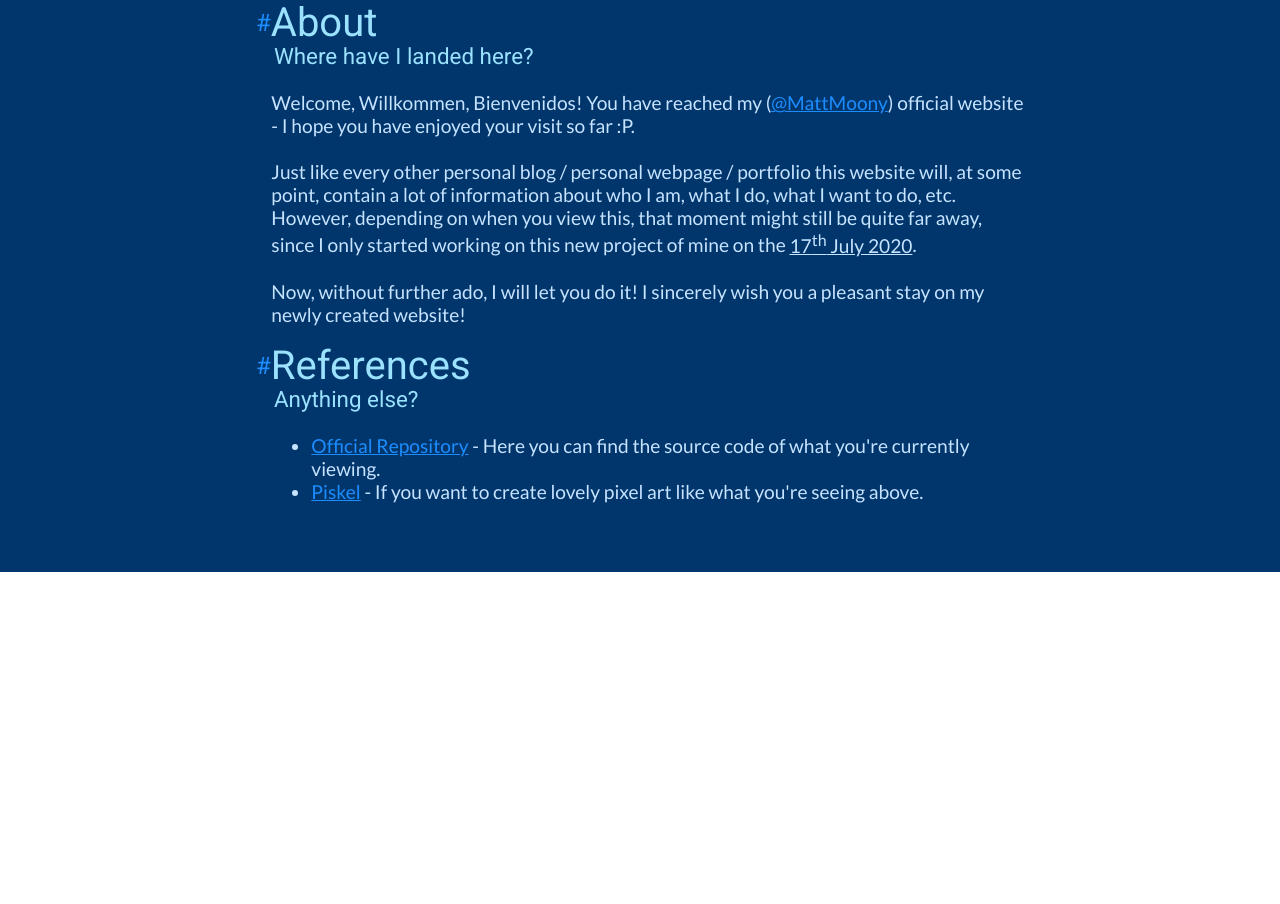
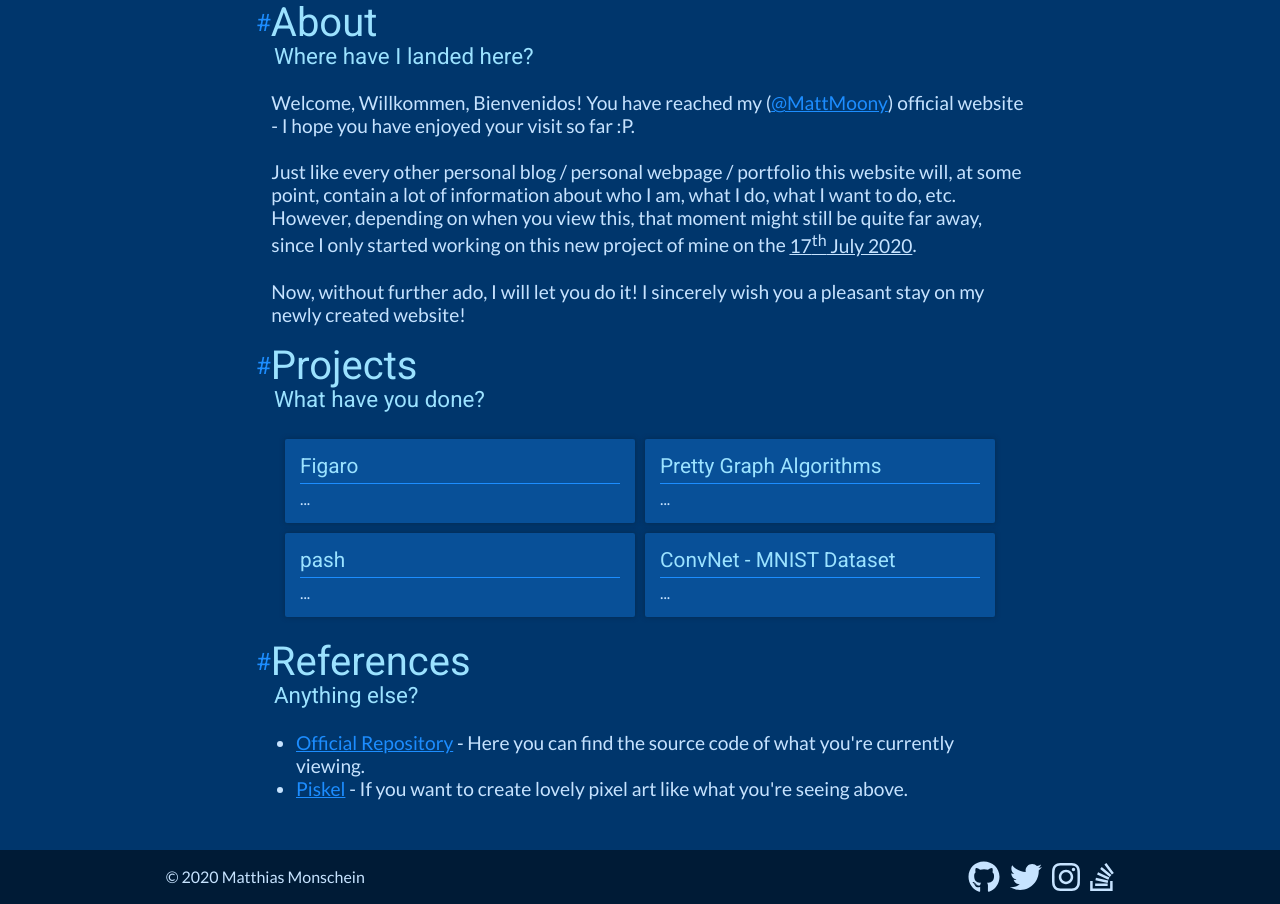
Before and after one commit to MattMoony/MattMoony.github.io, a Gatsby site: page / in a window 1280 px wide. Shown: the part 1117-2021 px from the top of the page. Before the commit the page ends 1689 px from the top, so only its background shows below. Built offline with nearby package versions, Linux system fonts and the light colour scheme; Gatsby itself is replaced by a stand-in of ours; a web font is replaced by a local one.

Commit message:
🚧 preparing for new features

```diff
--- a/package.json
+++ b/package.json
@@ -6,6 +6,7 @@
   "author": "Kyle Mathews <mathews.kyle@gmail.com>",
   "dependencies": {
     "@fortawesome/fontawesome-svg-core": "^1.2.30",
+    "@fortawesome/free-brands-svg-icons": "^5.14.0",
     "@fortawesome/free-solid-svg-icons": "^5.14.0",
     "@fortawesome/react-fontawesome": "^0.1.11",
     "gatsby": "^2.23.12",
--- /dev/null
+++ b/src/components/Footer.module.scss
@@ -0,0 +1,46 @@
+$textColor: #C6E3FF;
+$darkestColor: #001B36;
+$brightColor: #1C8DFF;
+
+.footer {
+    padding: 7.5px;
+    background-color: $darkestColor;
+    text-align: center;
+    font-family: 'Lato', sans-serif;
+    color: $textColor;
+
+    & > div {
+        width: 75%;
+        display: flex;
+        justify-content: space-between;
+        align-items: center;
+        margin: 0 auto;
+        box-sizing: border-box;
+
+        @media only screen and (max-width: 600px) {
+            width: 100%;
+            padding: 0 10px;
+        }
+
+        & > div {
+            & > a {
+                font-size: 2em;
+                color: inherit;
+                transition: .2s ease;
+                margin: 0 5px;
+
+                &:first-child {
+                    margin-left: 0;
+                }
+
+                &:last-child {
+                    margin-right: 0;
+                }
+
+                &:hover {
+                    color: $brightColor !important;
+                }
+            }
+        }
+    }
+}
--- /dev/null
+++ b/src/components/Footer.tsx
@@ -0,0 +1,24 @@
+import React from 'react';
+import style from './Footer.module.scss';
+import { FontAwesomeIcon } from '@fortawesome/react-fontawesome';
+import { faGithub, faTwitter, faInstagram, faStackOverflow } from '@fortawesome/free-brands-svg-icons';
+
+export default class Footer extends React.Component {
+  public render (): React.ReactElement {
+    return (
+      <footer className={style.footer}>
+        <div>
+          <div>
+            &copy; 2020 Matthias Monschein
+          </div>
+          <div>
+            <a href="https://github.com/MattMoony/"><FontAwesomeIcon icon={faGithub} /></a>
+            <a href="https://twitter.com/MattMoony/"><FontAwesomeIcon icon={faTwitter} /></a>
+            <a href="https://instagram.com/matt_moony"><FontAwesomeIcon icon={faInstagram} /></a>
+            <a href="https://stackoverflow.com/users/9143069/matthias-m"><FontAwesomeIcon icon={faStackOverflow} /></a>
+          </div>
+        </div>
+      </footer>
+    );
+  }
+};
--- a/src/components/MainHeader.module.scss
+++ b/src/components/MainHeader.module.scss
@@ -1,6 +1,3 @@
-@import url('https://fonts.googleapis.com/css2?family=Finger+Paint&display=swap');
-@import url('https://fonts.googleapis.com/css2?family=Lato&family=Roboto&display=swap');
-
 $skyColor: #9BE2FF;
 $brightColor: #1C8DFF;
 $darkColor: #00366C;
@@ -189,10 +186,14 @@ $textColor: #C6E3FF;
                 font-size: 1.4em;
             }
 
-            p {
+            & > p, & > ul {
                 margin: 0;
                 font-size: 1.2em;
                 margin-left: .8em;
+            }
+
+            ul {
+                margin: 0;
             }
 
             a {
--- /dev/null
+++ b/src/pages/index.module.scss
@@ -0,0 +1,42 @@
+$backColor: #085098;
+$brightColor: #1C8DFF;
+$darkColor: #00366C;
+$darkestColor: #062a4e;
+
+.projectWrapper {
+    display: flex;
+    justify-content: center;
+    align-items: center;
+    flex-wrap: wrap;
+
+    .project {
+        background-color: $backColor;
+        display: inline-block;
+        width: 45%;
+        min-width: 350px;
+        margin: 5px;
+        padding: 15px;
+        box-sizing: border-box;
+        border-radius: 2px;
+        box-shadow: 0 0 5px $darkestColor;
+        cursor: pointer;
+        transition: .2s ease;
+
+        h2 {
+            margin: 0;
+            font-size: 1.3em;
+            padding-bottom: 5px;
+            border-bottom: 1.5px solid $brightColor;
+        }
+
+        p {
+            margin: 0;
+            margin-top: 5px;
+        }
+
+        &:hover {
+            transform: scale(1.01);
+            box-shadow: 0 0 5px $darkColor;
+        }
+    }
+}
--- a/src/pages/index.tsx
+++ b/src/pages/index.tsx
@@ -1,8 +1,12 @@
 import React from 'react';
 import MainHeader from '../components/MainHeader';
+import Footer from '../components/Footer';
+
+import style from './index.module.scss';
 
 export default function Index () {
   return (
+    <>
       <MainHeader>
         <h1>About</h1>
         <h3>Where have I landed here?</h3>
@@ -14,14 +18,34 @@ export default function Index () {
           working on this new project of mine on the <u>17<sup>th</sup> July 2020</u>. <br /><br />
           Now, without further ado, I will let you do it! I sincerely wish you a pleasant stay on my newly created website!
         </p>
+        <h1>Projects</h1>
+        <h3>What have you done?</h3>
+        <div className={style.projectWrapper}>
+          <div className={style.project}>
+            <h2>Figaro</h2>
+            <p>...</p>
+          </div>
+          <div className={style.project}>
+            <h2>Pretty Graph Algorithms</h2>
+            <p>...</p>
+          </div>
+          <div className={style.project}>
+            <h2>pash</h2>
+            <p>...</p>
+          </div>
+          <div className={style.project}>
+            <h2>ConvNet - MNIST Dataset</h2>
+            <p>...</p>
+          </div>
+        </div>
         <h1>References</h1>
         <h3>Anything else?</h3>
-      <p>
         <ul>
           <li><a href="https://github.com/MattMoony/MattMoony.github.io">Official Repository</a> - Here you can find the source code of what you're currently viewing.</li>
           <li><a href="https://www.piskelapp.com/">Piskel</a> - If you want to create lovely pixel art like what you're seeing above.</li>
         </ul>
-      </p>
       </MainHeader>
+      <Footer />
+    </>
   );
 }
--- a/src/style/global.scss
+++ b/src/style/global.scss
@@ -1,3 +1,6 @@
+@import url('https://fonts.googleapis.com/css2?family=Finger+Paint&display=swap');
+@import url('https://fonts.googleapis.com/css2?family=Lato&family=Roboto&display=swap');
+
 html, body {
     padding: 0;
     margin: 0;
```
Also changed, not shown: 1 other file. Lines whose indentation alone changed are shown as unchanged.
